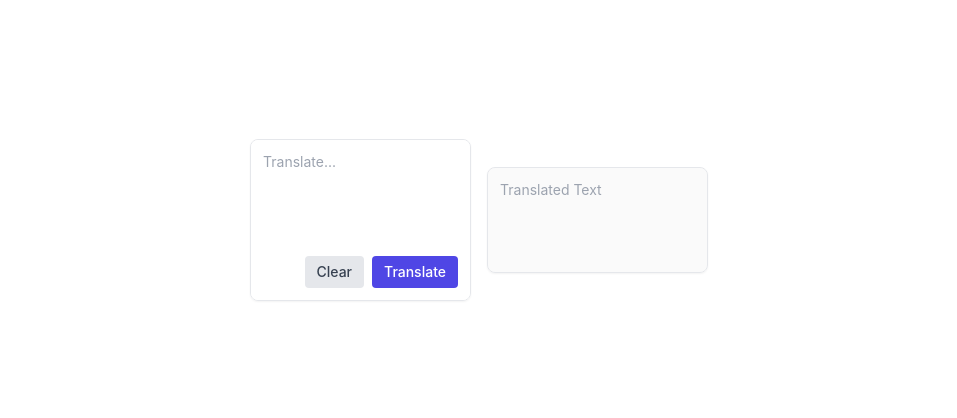
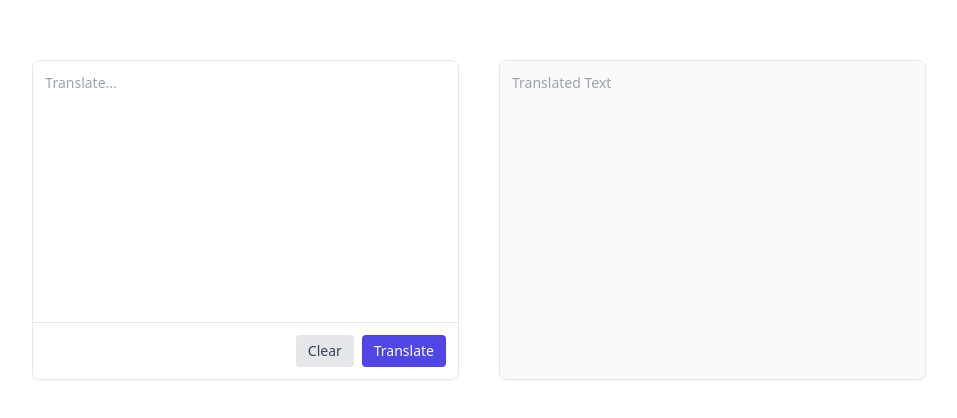
Before and after one commit to averyxlin/ztranslate, a React (Create React App) app: page / in a window 1280 px wide. Shown: the part 180-598 px from the top of the page, without its empty margins (161-1118 px from the left). Built offline with nearby package versions, Linux system fonts and the light colour scheme.

Commit message:
format textbox component to look like gtranslate

```diff
--- a/public/index.html
+++ b/public/index.html
@@ -24,7 +24,7 @@
       work correctly both with client-side routing and a non-root public URL.
       Learn how to configure a non-root public URL by running `npm run build`.
     -->
-    <title>React App</title>
+    <title>ztranslate</title>
   </head>
   <body>
     <noscript>You need to enable JavaScript to run this app.</noscript>
--- a/src/App.js
+++ b/src/App.js
@@ -4,9 +4,13 @@ import TextArea from './components/TextArea';
 
 function App() {
   return (
-    <div className="h-dvh w-dvw flex items-center justify-center gap-4">
-      <TextArea isTranslate/>
-      <TextArea />
+    <div className="font-sans antialiased h-screen w-screen flex items-center justify-center gap-10">
+      <div className="w-1/3">
+        <TextArea isTranslate/>
+      </div>
+      <div className="w-1/3">
+        <TextArea/>
+      </div>
     </div>
   );
 }
--- a/src/components/TextArea.js
+++ b/src/components/TextArea.js
@@ -1,22 +1,22 @@
-import React from 'react'
+import React from 'react';
 
-const TextArea = ({isTranslate}) => {
+const TextArea = ({ isTranslate }) => {
   return (
     <div>
       <label htmlFor="OrderNotes" className="sr-only">Order notes</label>
-        <div className="h-screen flex items-center justify-center">
+      <div className="flex items-center justify-center h-full">
         <div
-                className="overflow-hidden rounded-lg border border-gray-200 shadow-sm focus-within:border-blue-600 focus-within:ring-1 focus-within:ring-blue-600"
+          className="flex flex-col flex-grow min-h-[40vh] overflow-hidden rounded-lg border border-gray-200 shadow-sm focus-within:border-blue-600 focus-within:ring-1 focus-within:ring-blue-600"
         >
           <textarea
             id="TranslateInput"
-                    className="h-full w-full resize-none border-none align-top focus:ring-0 sm:text-sm p-3"
+            className="flex-grow w-full h-full resize-none border-none align-top focus:ring-0 sm:text-sm p-3"
             rows="4"
             placeholder={isTranslate ? `Translate...` : `Translated Text`}
             disabled={!isTranslate}
           ></textarea>
           {isTranslate &&
-                    <div className="flex items-center justify-end gap-2 bg-white p-3">
+            <div className="flex items-center justify-end gap-2 bg-white border-t border-gray-200 p-3">
               <button
                 type="button"
                 className="rounded bg-gray-200 px-3 py-1.5 text-sm font-medium text-gray-700 hover:text-gray-600"
@@ -35,7 +35,7 @@ const TextArea = ({isTranslate}) => {
         </div>
       </div>
     </div>
-  )
-}
+  );
+};
 
-export default TextArea
+export default TextArea;
```
Lines whose indentation alone changed are shown as unchanged.
